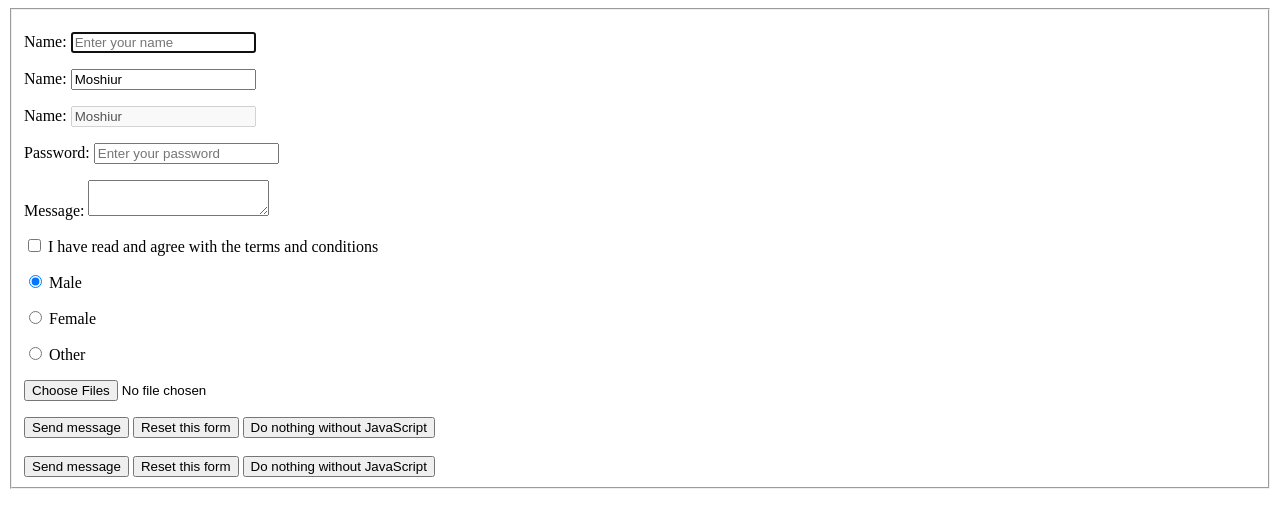
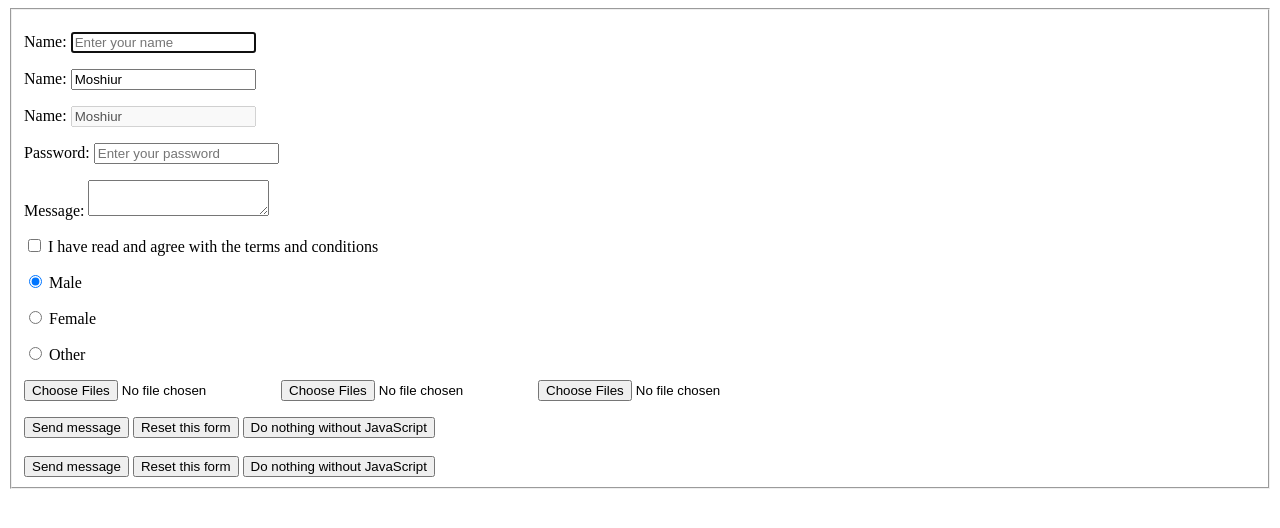
Before and after one commit to codersfoundation/html, a plain HTML site: page 17_html-forms_basic-native-form-controls/index.html in a window 1280 px wide. Drawn offline with Linux system fonts and the light colour scheme.

Commit message:
Include lesson

```diff
--- a/17_html-forms_basic-native-form-controls/index.html
+++ b/17_html-forms_basic-native-form-controls/index.html
@@ -57,7 +57,12 @@
 
                 <!-- File picker -->
                 <p>
+                    <!-- Image -->
                     <input type="file" name="file" id="file" accept="image/*" multiple>
+                    <!-- Video -->
+                    <input type="file" name="file" id="file" accept="video/*" multiple>
+                    <!-- Audio -->
+                    <input type="file" name="file" id="file" accept="video/*" multiple>
                 </p>
 
                 <!-- Actual buttons -->
```
